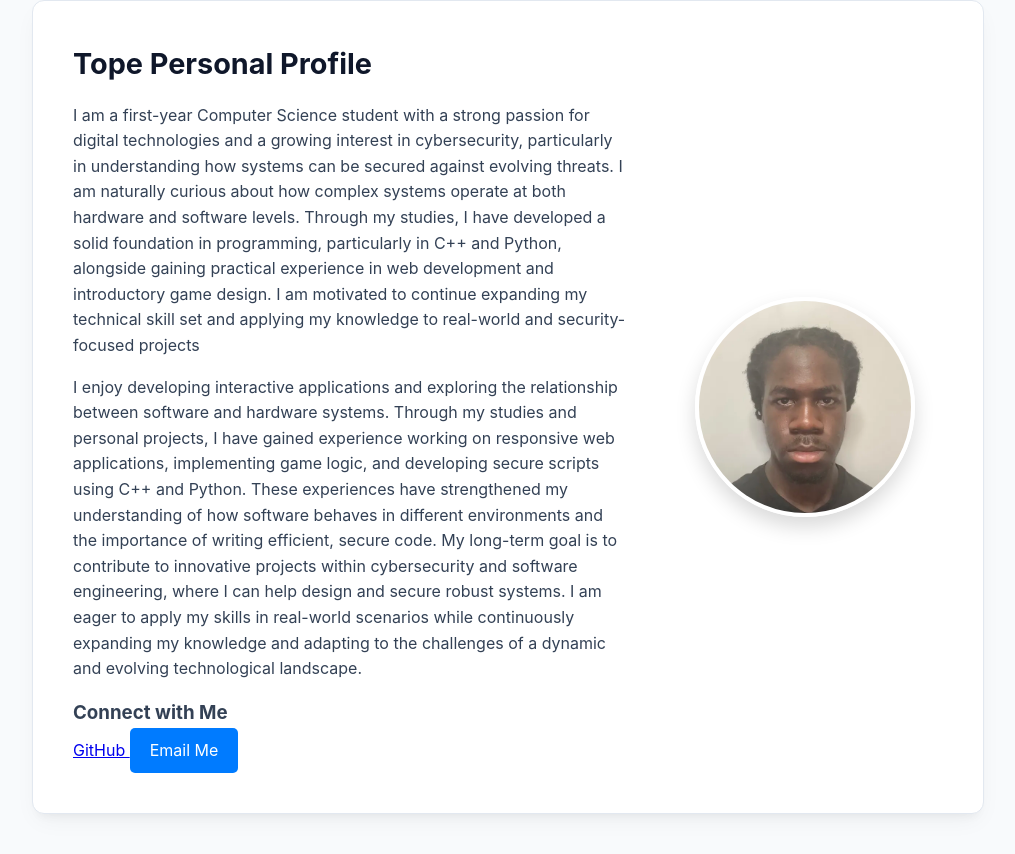
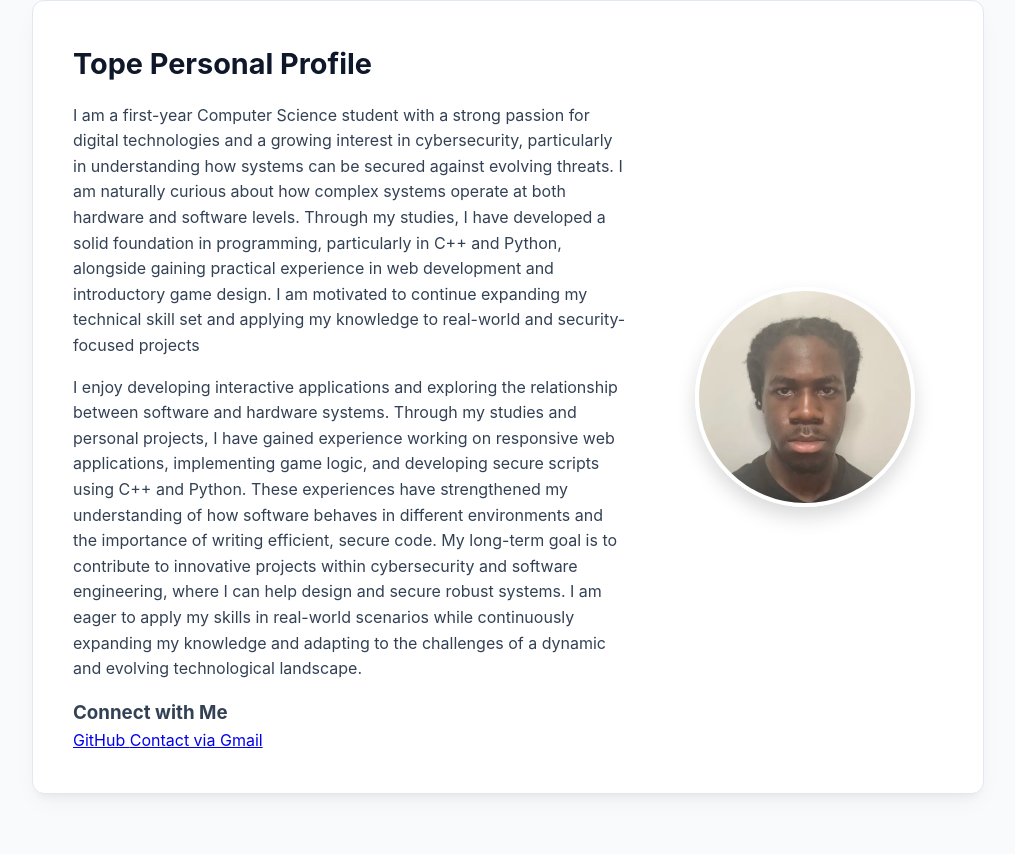
Before and after one commit to topedada/Portfolio, a plain HTML site: page docs/index.html in a window 1280 px wide. Shown: the part 274-1128 px from the top of the page, without its empty margins (132-1147 px from the left). Drawn offline with Linux system fonts and the light colour scheme.

Commit message:
Update index.html

```diff
--- a/docs/index.html
+++ b/docs/index.html
@@ -24,9 +24,7 @@
                 <p>I enjoy developing interactive applications and exploring the relationship between software and hardware systems. Through my studies and personal projects, I have gained experience working on responsive web applications, implementing game logic, and developing secure scripts using C++ and Python. These experiences have strengthened my understanding of how software behaves in different environments and the importance of writing efficient, secure code. My long-term goal is to contribute to innovative projects within cybersecurity and software engineering, where I can help design and secure robust systems. I am eager to apply my skills in real-world scenarios while continuously expanding my knowledge and adapting to the challenges of a dynamic and evolving technological landscape.</p>
                 <h3>Connect with Me</h3>
                 <a href="https://olympus.ntu.ac.uk/dashboard" target="_blank" rel="noopener noreferrer">GitHub </a>
-                <a href="mailto:tope.dada2025@my.ntu.ac.uk" style="background-color: #007bff; color: white; padding: 10px 20px; text-decoration: none; border-radius: 5px; display: inline-block;">
-  Email Me
-</a>
+                <a href="https://mail.google.com/mail/?view=cm&fs=1&to=tope.dada2025@my.ntu.ac.uk" target="_blank">Contact via Gmail</a>
             </div>
             <div class="Profile-image">
                 <img src="IMG_8885.webp" alt="Profile Picture of Tope" style="width: 200px; height: auto;">
```
